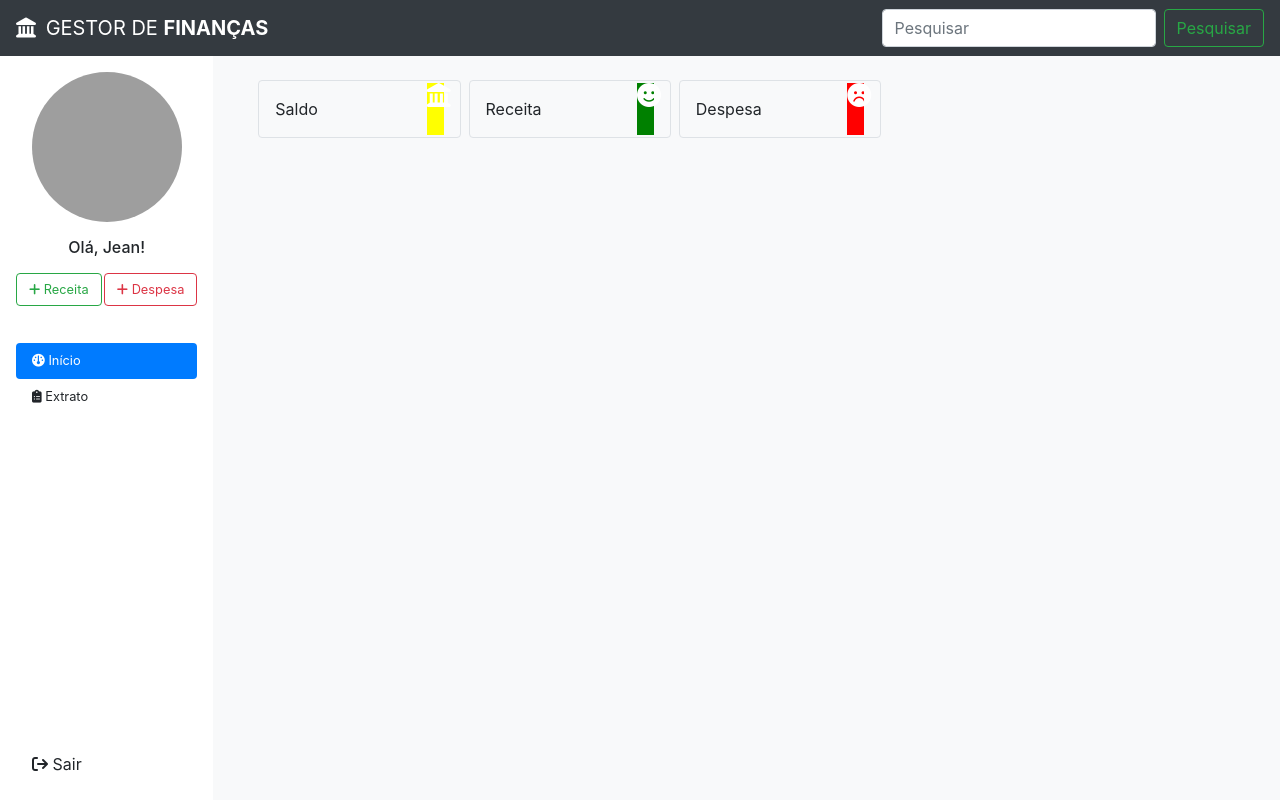
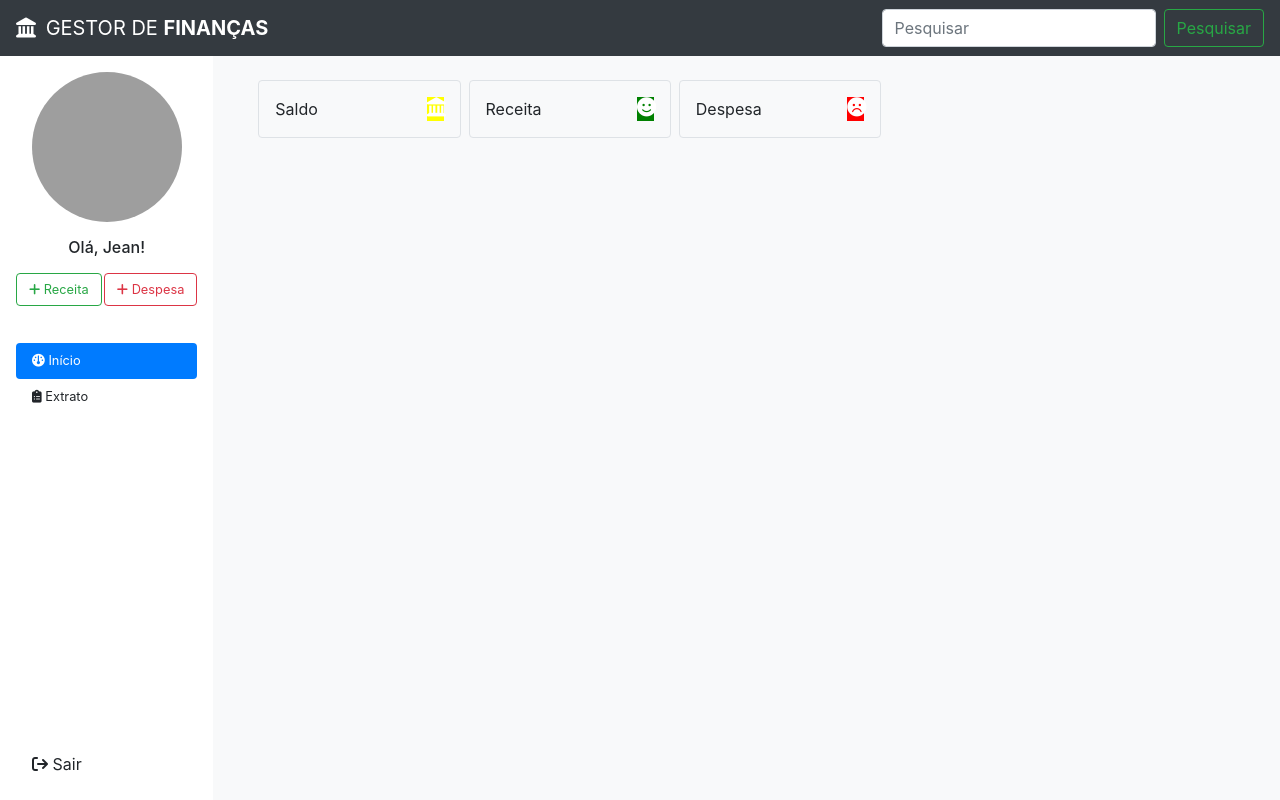
Before and after one commit to ifpi-picos/finance-management, a Django app: page /dashboard in a window 1280 px wide. Run offline with Django 4.2, Linux system fonts and the light colour scheme; data comes from the database, SQL or seed files in the repository; some libraries are stand-ins or nearby versions; grey boxes are pictures that could not be loaded.

Commit message:
Gostei dos ícones com os novos tamanhos.

```diff
--- a/financeapp/static/css/dashboard.css
+++ b/financeapp/static/css/dashboard.css
@@ -4,7 +4,7 @@
     background-color: yellow;
     display: flex;
     justify-content: center;
-    height: 220%;
+    height: 100%;
     width: 10%;
   }
 
@@ -12,7 +12,7 @@
     background-color: green;
     display: flex;
     justify-content: center;
-    height: 220%;
+    height: 100%;
     width: 10%;
   }
 
@@ -20,14 +20,14 @@
     background-color: red;
     display: flex;
     justify-content: center;
-    height: 220%;
+    height: 100%;
     width: 10%;
   }
 
 .text-white-1 {
     display: flex;
     color: white;
-    font-size: 1.5rem;
+    font-size: 1.2rem;
     justify-content: center;
     align-items: center;
 
@@ -36,7 +36,7 @@
 .text-white-2 {
     display: flex;
     color: white;
-    font-size: 1.5rem;
+    font-size: 1.2rem;
     justify-content: center;
     align-items: center;
 
@@ -45,7 +45,7 @@
 .text-white-3 {
     display: flex;
     color: white;
-    font-size: 1.5rem;
+    font-size: 1.2rem;
     justify-content: center;
     align-items: center;
 
```
